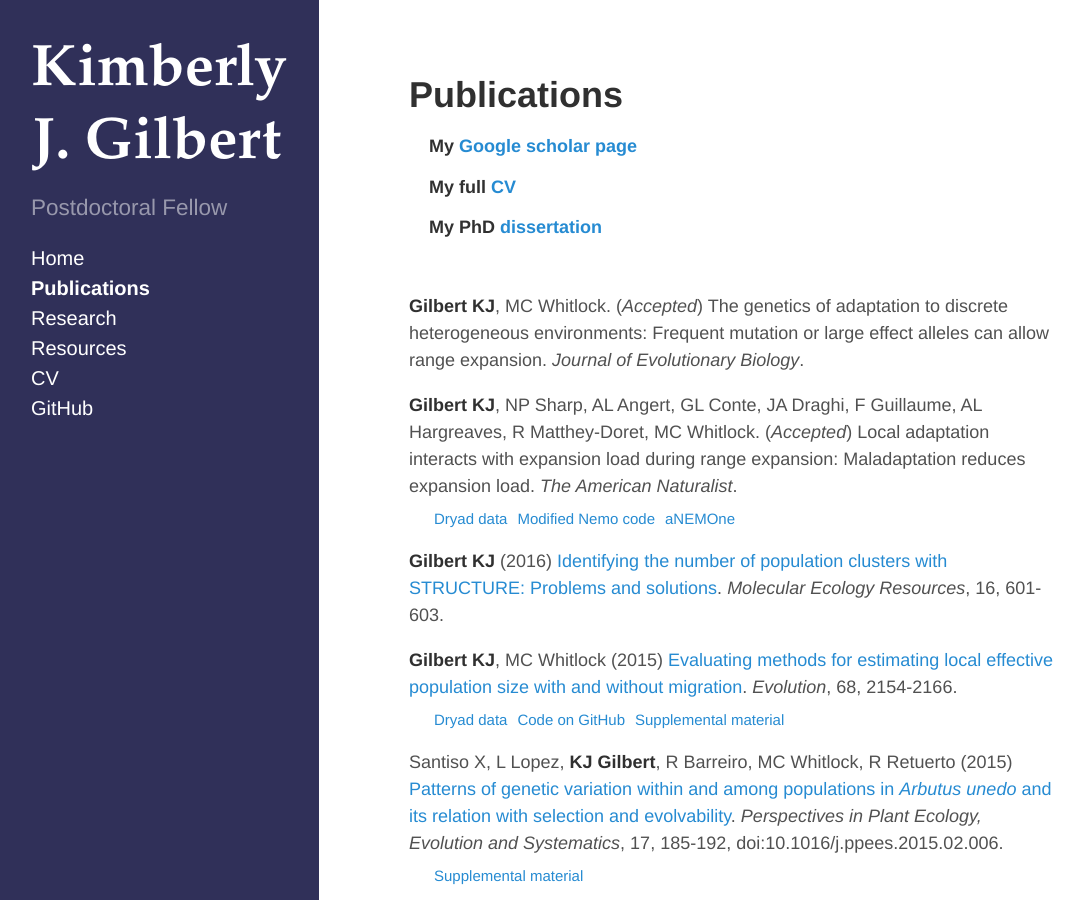
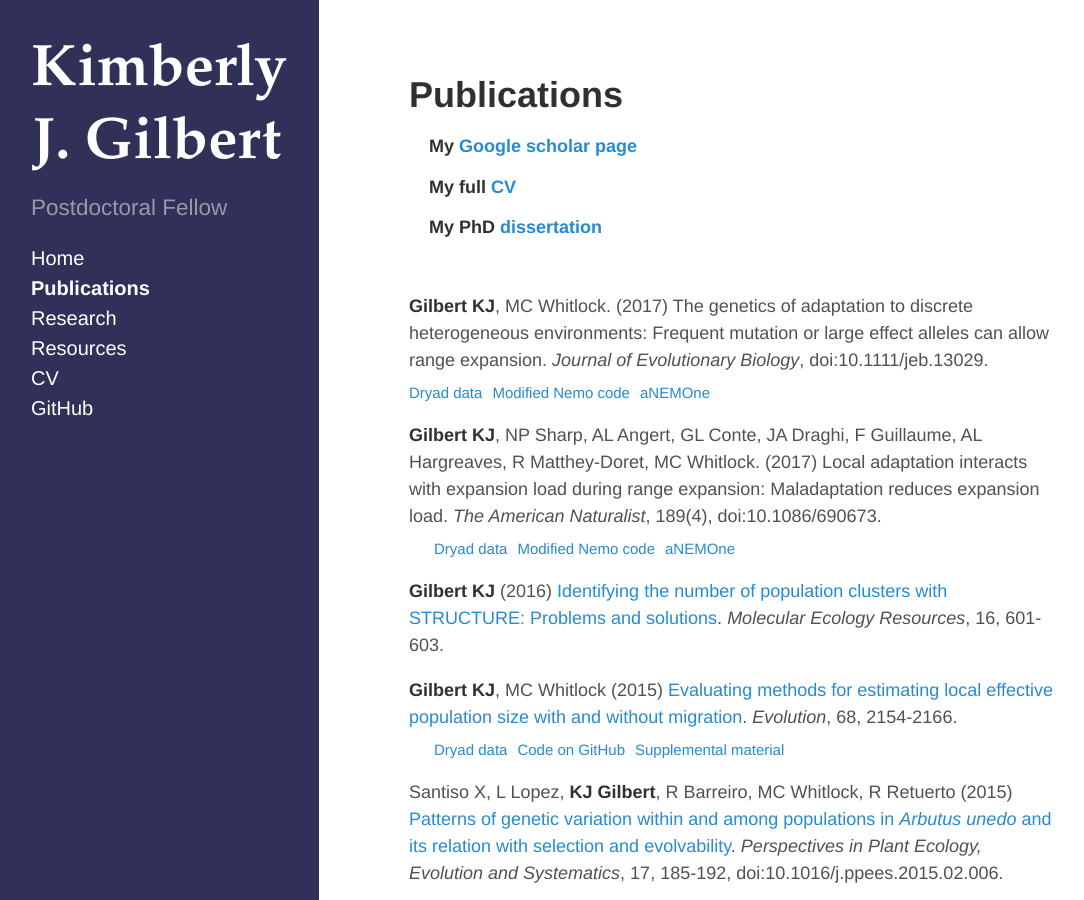
Before and after one commit to kjgilbert/kjgilbert.github.io, a Jekyll site: the page built from publications.md, in a window 1280 px wide and 900 px high. Shown: the whole window, without its empty margins (5-1089 px from the left). Built offline with Jekyll 4.4.1, drawn with Linux system fonts in a browser that asks for light colours; Markdown is read by kramdown in place of the engine named in the settings.

Commit message:
update pubs

```diff
--- a/publications.md
+++ b/publications.md
@@ -9,9 +9,10 @@ title: Publications
 
 &nbsp;
 
-**Gilbert KJ**, MC Whitlock. (*Accepted*) The genetics of adaptation to discrete heterogeneous environments: Frequent mutation or large effect alleles can allow range expansion. *Journal of Evolutionary Biology*.
+**Gilbert KJ**, MC Whitlock. (2017) The genetics of adaptation to discrete heterogeneous environments: Frequent mutation or large effect alleles can allow range expansion. *Journal of Evolutionary Biology*, doi:10.1111/jeb.13029.
+&nbsp;&nbsp;&nbsp;&nbsp; <sub>[Dryad data](http://datadryad.org/resource/doi:10.5061/dryad.k6636)</sub> &nbsp;<sub>[Modified Nemo code](https://github.com/kjgilbert/NemoDispersalKernel)</sub> &nbsp;<sub>[aNEMOne](https://github.com/kjgilbert/aNEMOne)</sub>
 
-**Gilbert KJ**, NP Sharp, AL Angert, GL Conte, JA Draghi, F Guillaume, AL Hargreaves, R Matthey-Doret, MC Whitlock. (*Accepted*) Local adaptation interacts with expansion load during range expansion: Maladaptation reduces expansion load. *The American Naturalist*.
+**Gilbert KJ**, NP Sharp, AL Angert, GL Conte, JA Draghi, F Guillaume, AL Hargreaves, R Matthey-Doret, MC Whitlock. (2017) Local adaptation interacts with expansion load during range expansion: Maladaptation reduces expansion load. *The American Naturalist*, 189(4), doi:10.1086/690673.
 &nbsp;&nbsp;&nbsp;&nbsp; <sub>[Dryad data](http://datadryad.org/resource/doi:10.5061/dryad.k7c40)</sub> &nbsp;<sub>[Modified Nemo code](https://github.com/kjgilbert/NemoDispersalKernel)</sub> &nbsp;<sub>[aNEMOne](https://github.com/kjgilbert/aNEMOne)</sub>
 
 **Gilbert KJ** (2016) [Identifying the number of population clusters with STRUCTURE: Problems and solutions](http://onlinelibrary.wiley.com/doi/10.1111/1755-0998.12521/abstract?campaign=woletoc). *Molecular Ecology Resources*, 16, 601-603.
```
Also changed, not shown: 1 other file.
